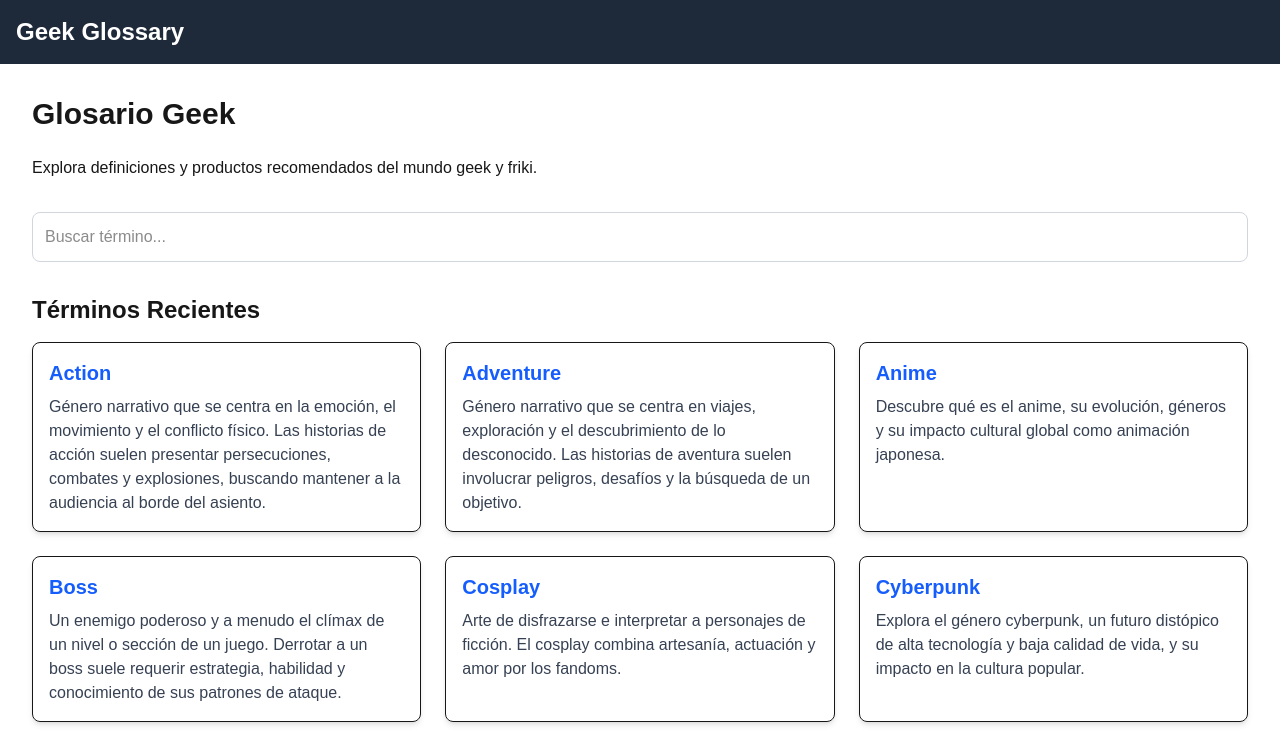
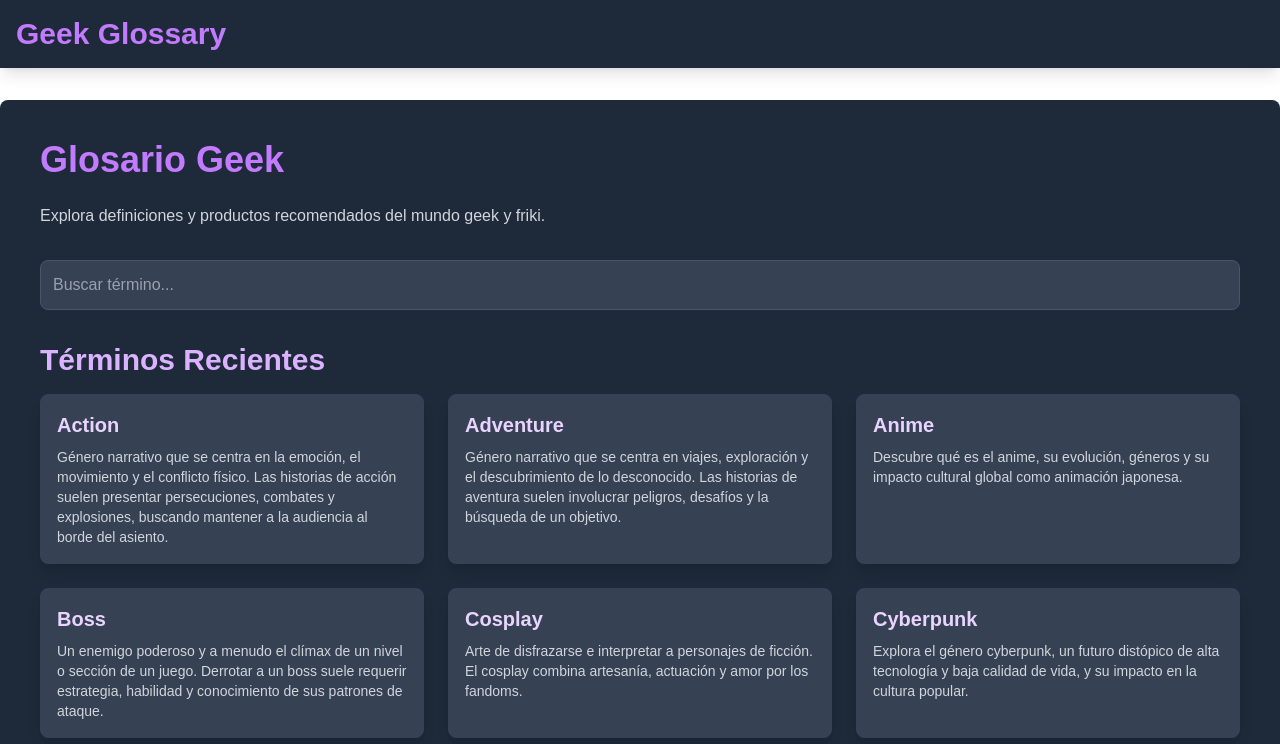
Before and after one commit to Purplerave/geek-glossary, a Next.js app: page / in a window 1280 px wide. Shown: the top 744 px of the page. Built offline with nearby package versions, Linux system fonts and the light colour scheme.

Commit message:
Improve visual design and update Amazon Associate ID

```diff
--- a/src/app/layout.tsx
+++ b/src/app/layout.tsx
@@ -26,16 +26,16 @@ export default function RootLayout({
   return (
     <html lang="en">
       <body
-        className={`${inter.variable} ${robotoMono.variable}`}
+        className={`${inter.variable} ${robotoMono.variable} bg-gray-900 text-gray-100`}
       >
-        <header className="bg-gray-800 text-white p-4">
+        <header className="bg-gray-800 text-white p-4 shadow-lg">
           <nav className="container mx-auto flex justify-between items-center">
-            <Link href="/" className="text-2xl font-bold">
+            <Link href="/" className="text-3xl font-extrabold text-purple-400 hover:text-purple-300 transition-colors duration-300">
               Geek Glossary
             </Link>
           </nav>
         </header>
-        <main className="container mx-auto p-4">
+        <main className="container mx-auto p-6 bg-gray-800 rounded-lg shadow-xl my-8">
           {children}
         </main>
       </body>
--- a/src/app/terms/[slug]/page.tsx
+++ b/src/app/terms/[slug]/page.tsx
@@ -34,27 +34,28 @@ export default async function TermPage({ params }: PageProps) {
   const contentHtml = await processMarkdownToHtml(term.content);
 
   return (
-    <main className="p-6">
-      <h1 className="text-3xl font-bold mb-4">{term.title}</h1>
-      <article className="prose max-w-none">
+    <main className="p-6 bg-gray-800 rounded-lg shadow-xl">
+      <h1 className="text-4xl font-extrabold mb-4 text-purple-400">{term.title}</h1>
+      <article className="prose prose-invert max-w-none text-gray-200">
         <div dangerouslySetInnerHTML={{ __html: contentHtml }} />
       </article>
 
-      <div className="mt-8 p-4 border rounded-lg bg-gray-100">
-        <h2 className="text-xl font-bold mb-2">Productos Relacionados en Amazon</h2>
+      <div className="mt-8 p-6 border border-gray-700 rounded-lg bg-gray-700 shadow-md">
+        <h2 className="text-2xl font-bold mb-4 text-purple-300">Productos Relacionados en Amazon</h2>
         <a
-          href={`https://www.amazon.es/s?k=${term.amazonKeywords?.map(keyword => encodeURIComponent(keyword)).join('+')}&tag=YOUR_ASSOCIATE_ID`}
+          href={`https://www.amazon.es/s?k=${term.amazonKeywords?.map(keyword => encodeURIComponent(keyword)).join('+')}&tag=mrpurple0b-21`}
           target="_blank"
           rel="noopener noreferrer"
-          className="inline-block bg-yellow-500 hover:bg-yellow-600 text-white font-bold py-2 px-4 rounded"
+          className="inline-block bg-yellow-500 hover:bg-yellow-600 text-white font-bold py-3 px-6 rounded-lg text-lg transition-colors duration-300 transform hover:scale-105"
         >
           Buscar productos relacionados en Amazon
         </a>
       </div>
 
-      <div className="mt-8">
-        <h2 className="text-xl font-bold mb-2">Compartir</h2>
-        <p>Botones para compartir en redes sociales.</p>
+      <div className="mt-8 p-6 border border-gray-700 rounded-lg bg-gray-700 shadow-md">
+        <h2 className="text-2xl font-bold mb-4 text-purple-300">Compartir</h2>
+        <p className="text-gray-300">Botones para compartir en redes sociales.</p>
+        {/* TODO: Implement social share buttons */}
       </div>
     </main>
   );
--- a/src/components/HomePageClient.tsx
+++ b/src/components/HomePageClient.tsx
@@ -30,32 +30,32 @@ export default function HomePageClient({ allTermsData }: { allTermsData: SearchT
 
   return (
     <div className="container mx-auto p-4">
-      <h1 className="text-3xl font-bold mb-6">Glosario Geek</h1>
-      <p className="mb-8">Explora definiciones y productos recomendados del mundo geek y friki.</p>
+      <h1 className="text-4xl font-extrabold mb-6 text-purple-400">Glosario Geek</h1>
+      <p className="mb-8 text-gray-300">Explora definiciones y productos recomendados del mundo geek y friki.</p>
 
       <div className="mb-8">
         <input
           type="text"
           placeholder="Buscar término..."
-          className="w-full p-3 border border-gray-300 rounded-lg focus:outline-none focus:ring-2 focus:ring-blue-500"
+          className="w-full p-3 border border-gray-600 rounded-lg bg-gray-700 text-gray-100 placeholder-gray-400 focus:outline-none focus:ring-2 focus:ring-purple-500"
           value={searchTerm}
           onChange={(e) => setSearchTerm(e.target.value)}
         />
       </div>
 
-      <h2 className="text-2xl font-bold mb-4">Términos Recientes</h2>
+      <h2 className="text-3xl font-bold mb-4 text-purple-300">Términos Recientes</h2>
       <div className="grid grid-cols-1 md:grid-cols-2 lg:grid-cols-3 gap-6">
         {filteredTerms.length > 0 ? (
           filteredTerms.map(({ slug, title, description }) => (
-            <div key={slug} className="border rounded-lg p-4 shadow-md hover:shadow-lg transition-shadow duration-300">
+            <div key={slug} className="border border-gray-700 rounded-lg p-4 shadow-lg bg-gray-700 hover:bg-gray-600 transition-all duration-300">
               <Link href={`/terms/${slug}`}>
-                <h3 className="text-xl font-semibold text-blue-600 hover:underline mb-2">{title}</h3>
+                <h3 className="text-xl font-semibold text-purple-200 hover:text-purple-100 hover:underline mb-2">{title}</h3>
               </Link>
-              <p className="text-gray-700">{description}</p>
+              <p className="text-gray-300 text-sm">{description}</p>
             </div>
           ))
         ) : (
-          <p>No se encontraron términos que coincidan con la búsqueda.</p>
+          <p className="text-gray-300">No se encontraron términos que coincidan con la búsqueda.</p>
         )}
       </div>
     </div>
```
